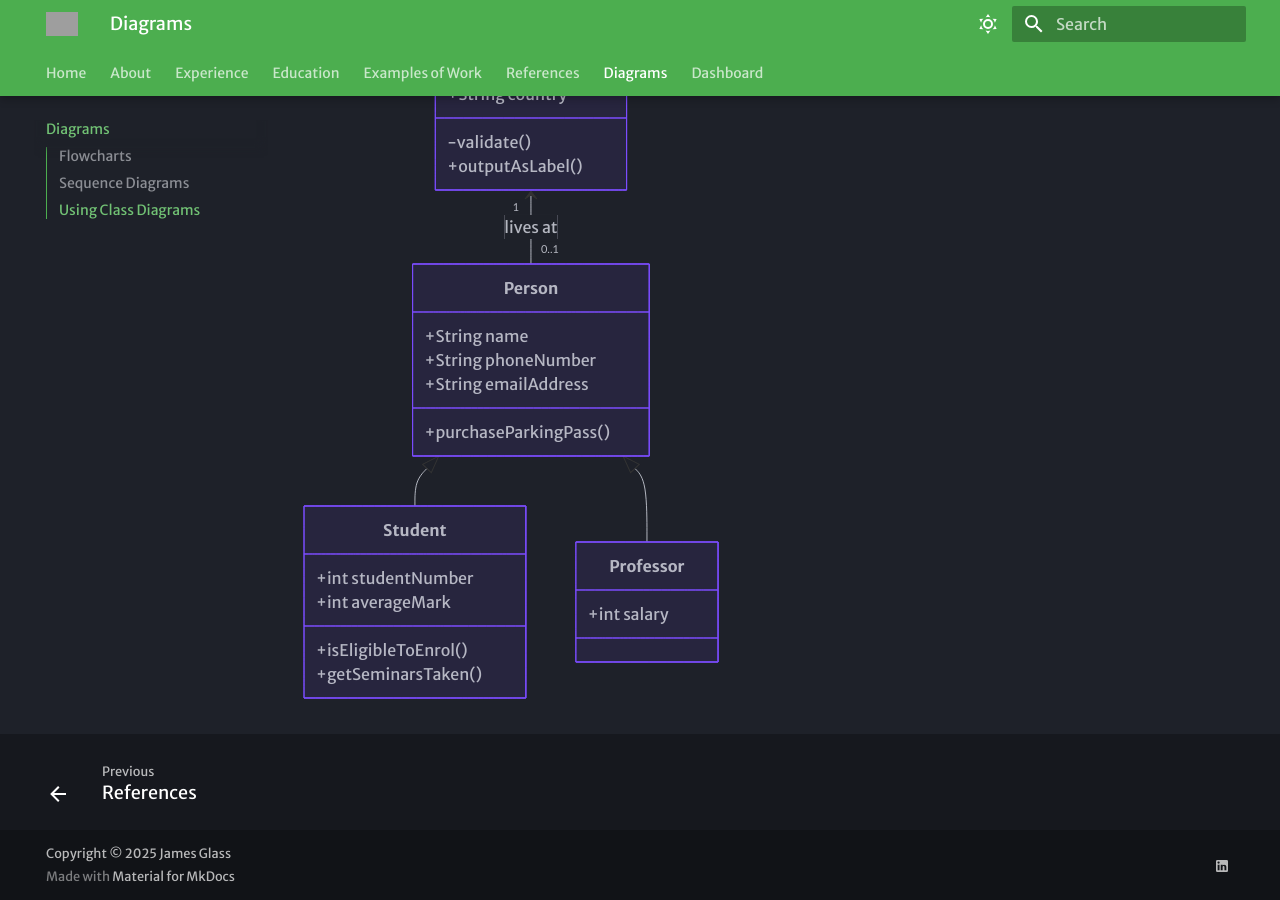
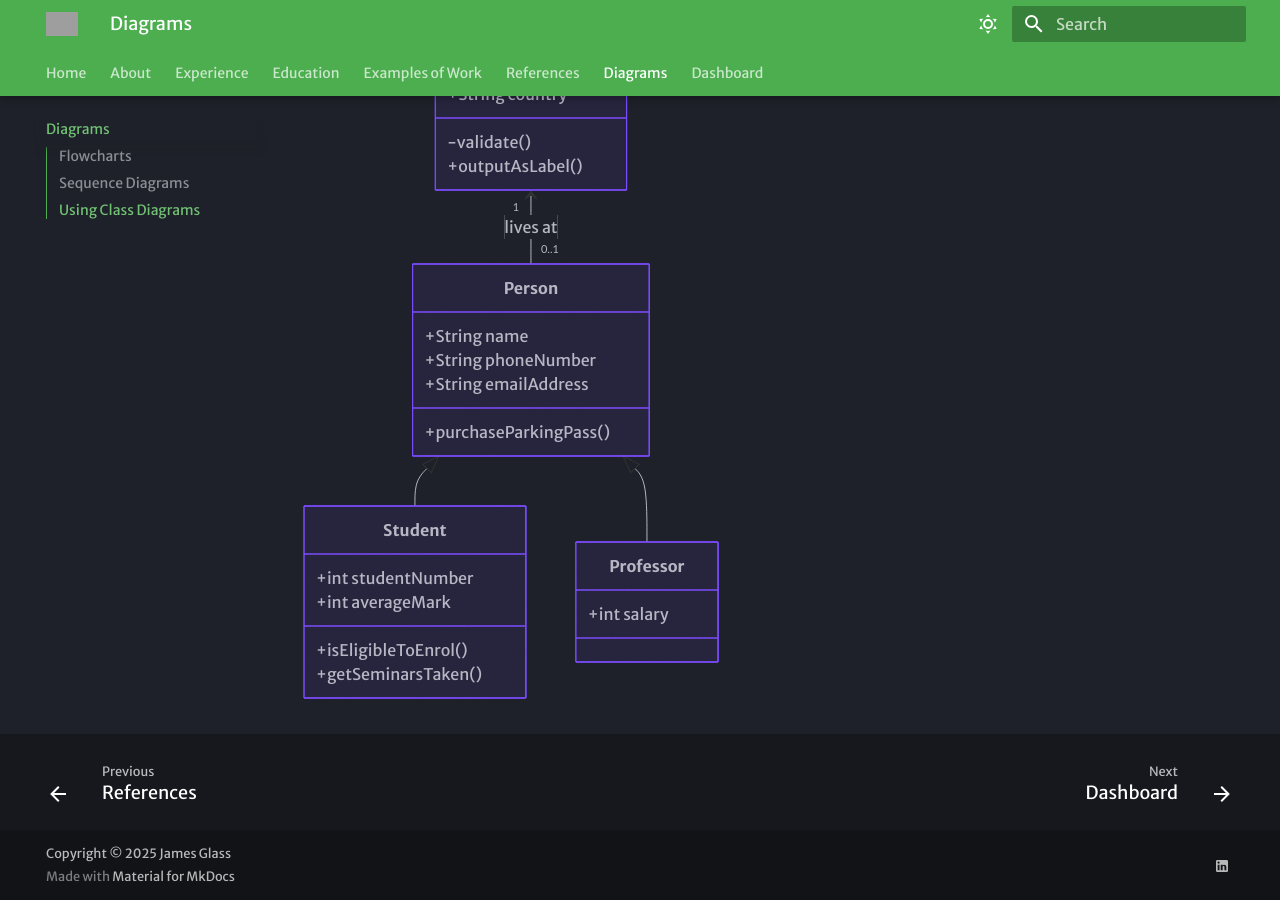
Before and after one commit to james-glass1999/MKDocs-James-Glass-PhD, an MkDocs documentation site: the page built from docs/diagrams.md, in a window 1280 px wide and 900 px high, scrolled down 1407 px. Built offline with MkDocs 1.6.1 and Material for MkDocs 9.7.7, drawn with Linux system fonts in a browser that asks for light colours; grey boxes are pictures that could not be loaded.

Commit message:
new dashobard example

```diff
--- a/mkdocs.yml
+++ b/mkdocs.yml
@@ -79,7 +79,8 @@
       - Start with elecworks™: examples/start-with-elecworks™.md
   - References: references/quotes.md
   - Diagrams: diagrams.md
-  - Dashboard: dashboard.md
+  - Dashboard: dashboard/dashboard.md
+
 
 
 
```
